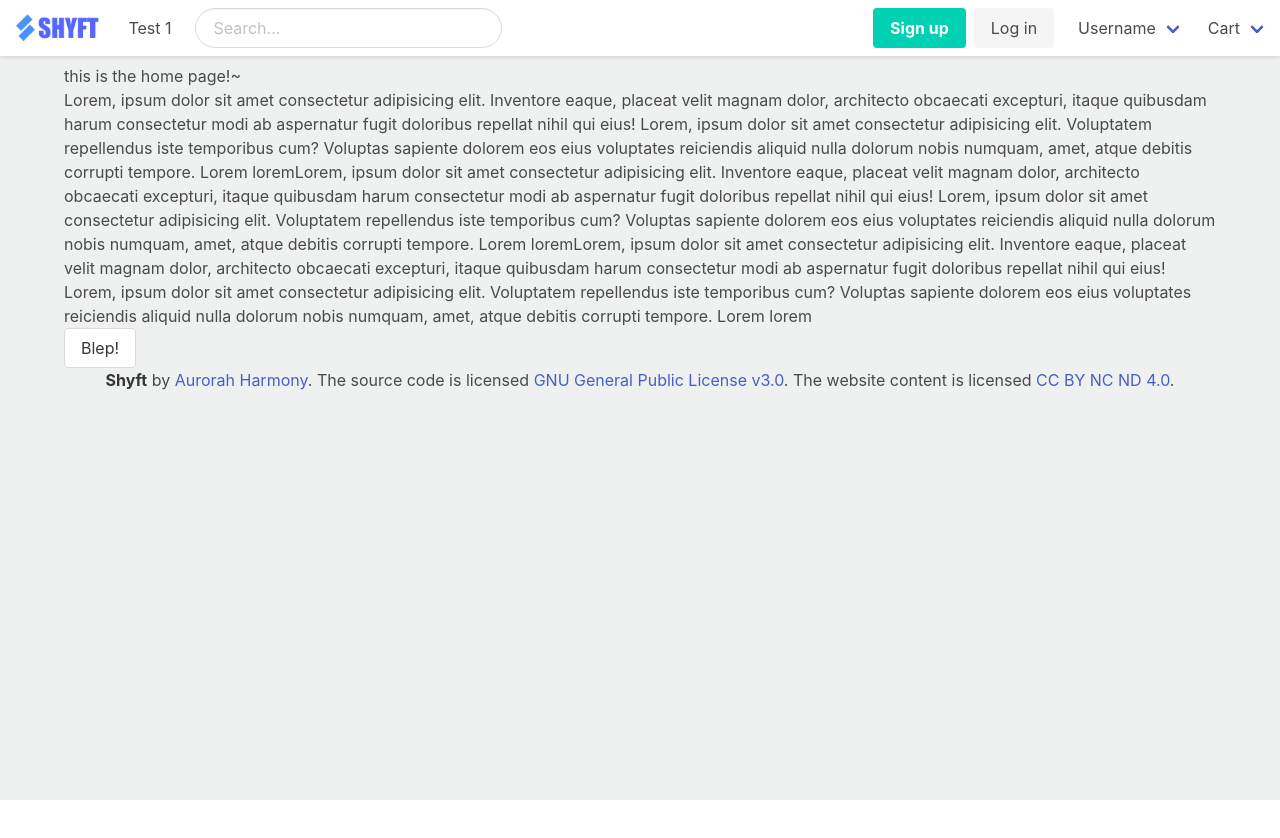
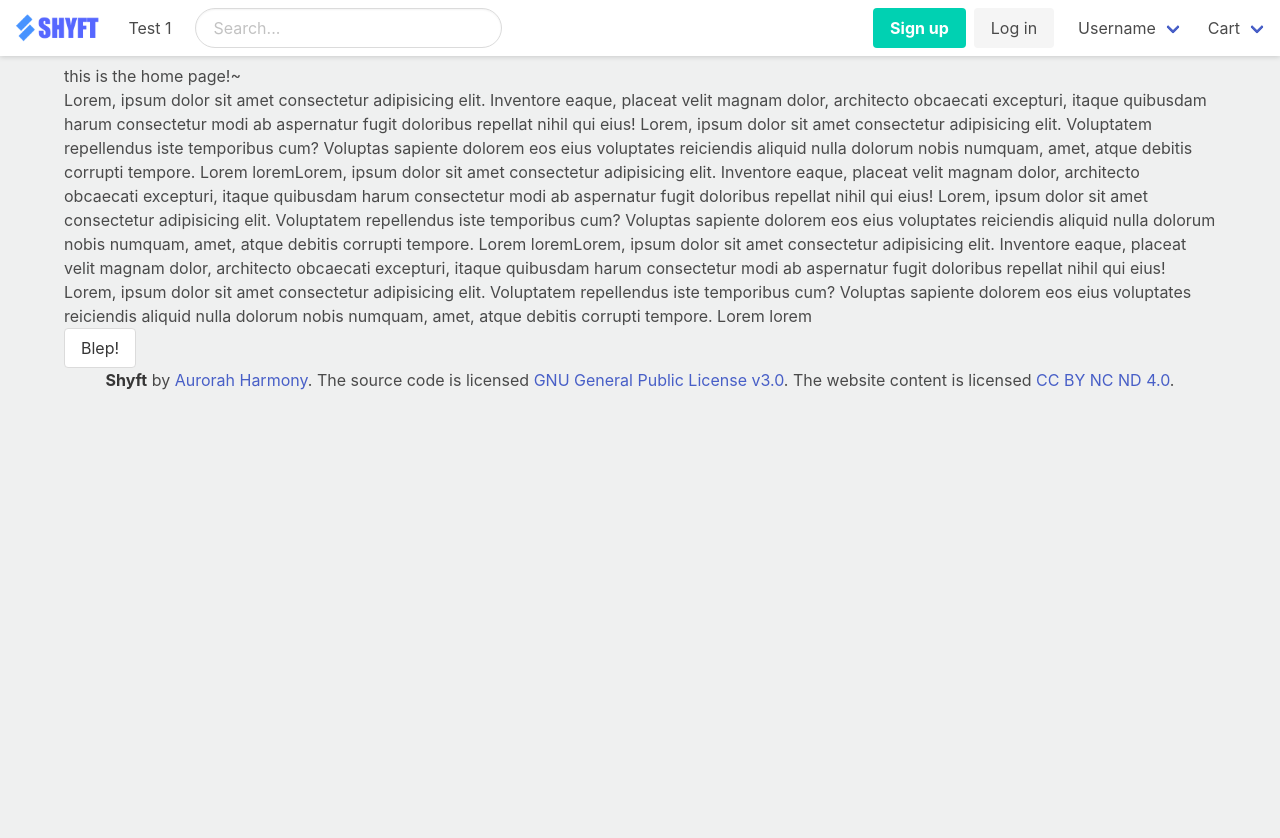
Before and after one commit to AurorahHarmony/Shyft, a Vue app in the folder client/: page / in a window 1280 px wide. Shown: the top 838 px of the page. Before the commit the page ends 800 px from the top, so only its background shows below. Built offline with nearby package versions, Linux system fonts and the light colour scheme.

Commit message:
Change padding to margin

```diff
--- a/client/src/App.vue
+++ b/client/src/App.vue
@@ -24,6 +24,6 @@ export default {
 
 <style scoped>
 .app-body {
-  padding-top: 4rem;
+  margin-top: 4rem;
 }
 </style>
--- a/client/src/assets/global-styles.css
+++ b/client/src/assets/global-styles.css
@@ -1,4 +1,5 @@
-body {
+body,
+html {
 	background: #eff0f0;
 	min-height: 100vh;
 }
```
